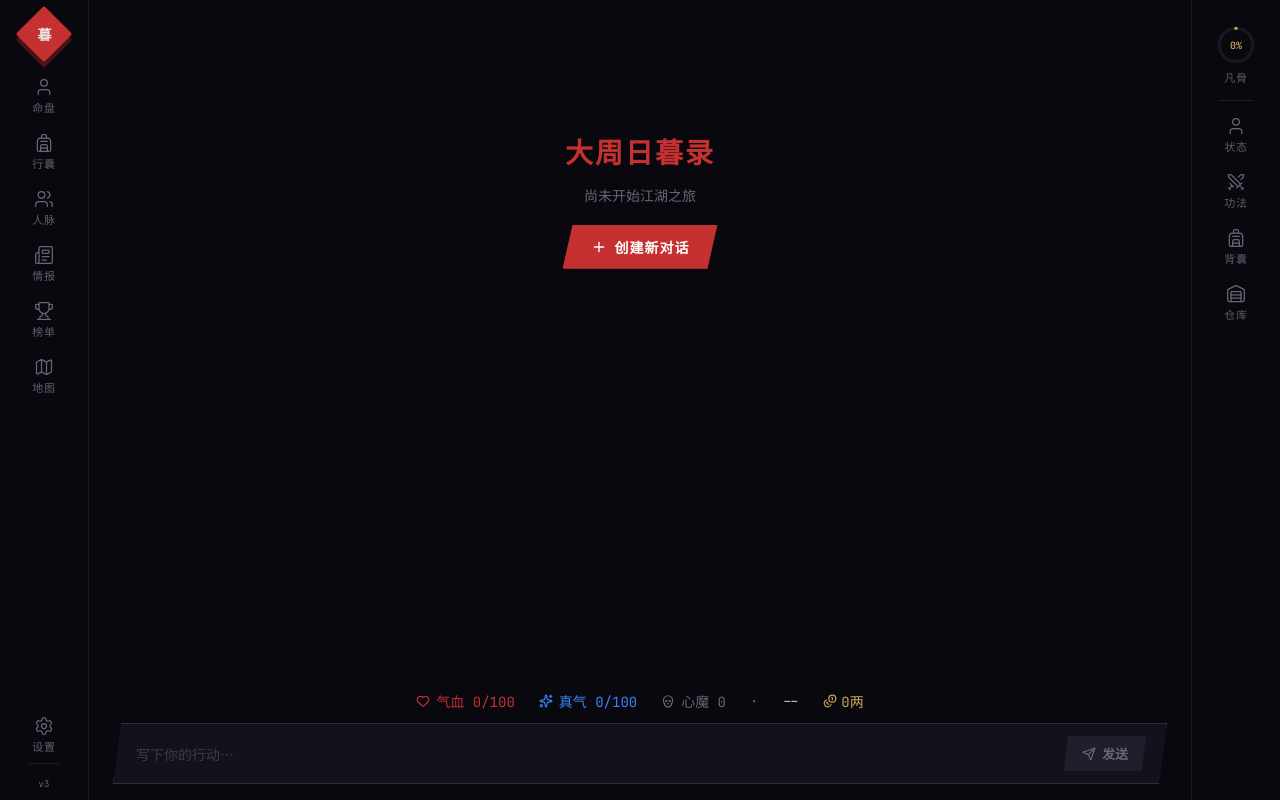
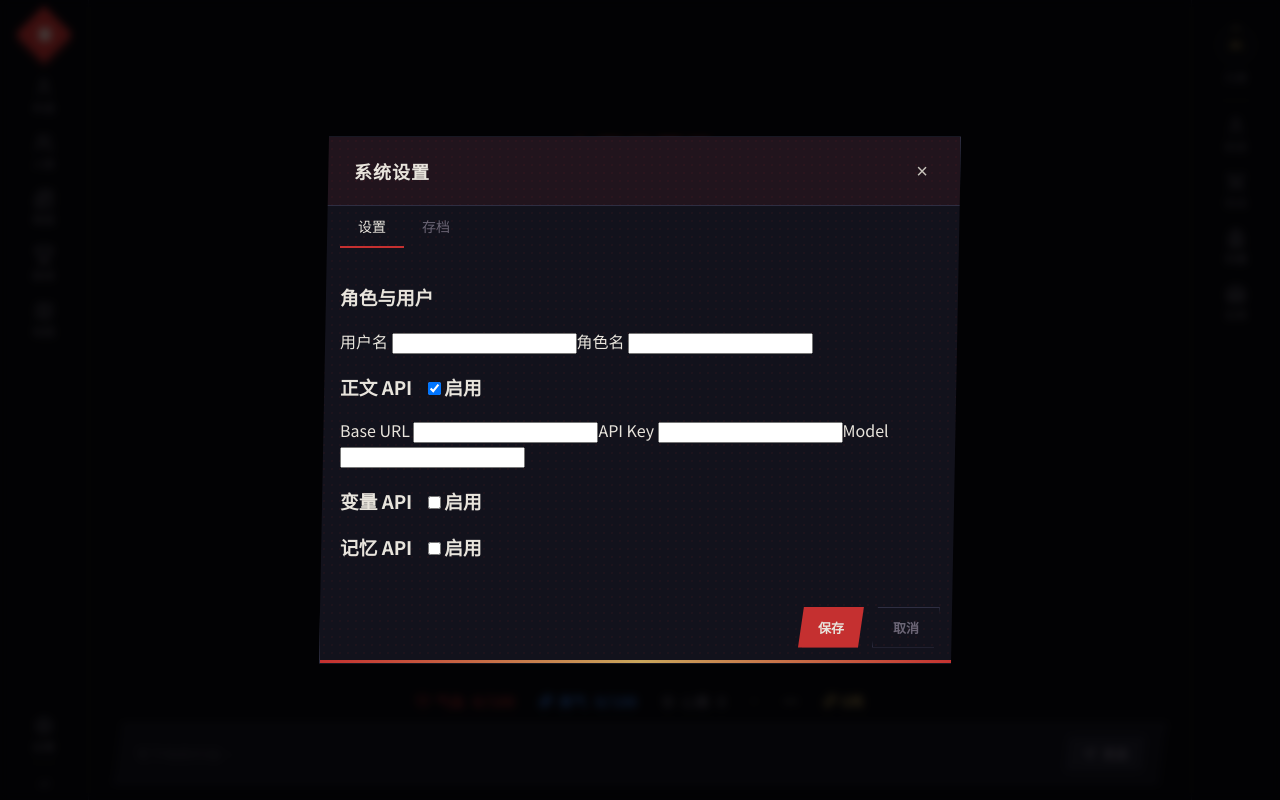
Before and after one commit to iuktsix-svg/dazhou, a React (Vite) app: page / in a window 1280 px wide. Both pictures are taken after a click on the button "设置". Built offline with nearby package versions, Linux system fonts and the light colour scheme.

Commit message:
fix: 设置模态框表单默认值+移除左侧重复行囊按钮

```diff
--- a/src/components/SideNav.tsx
+++ b/src/components/SideNav.tsx
@@ -1,8 +1,7 @@
-import { Settings, User, Backpack, Users, Newspaper, Trophy, Map } from 'lucide-react';
+import { Settings, User, Users, Newspaper, Trophy, Map } from 'lucide-react';
 
 const PANEL_BTNS = [
   { id: 'status' as const, label: '命盘', icon: User },
-  { id: 'bag' as const, label: '行囊', icon: Backpack },
   { id: 'contacts' as const, label: '人脉', icon: Users },
   { id: 'news' as const, label: '情报', icon: Newspaper },
   { id: 'leaderboard' as const, label: '榜单', icon: Trophy },
--- a/src/components/SillyTavern/SettingsModal.tsx
+++ b/src/components/SillyTavern/SettingsModal.tsx
@@ -11,9 +11,11 @@ export function SettingsModal({ onClose }: Props) {
   const [newChatName, setNewChatName] = useState('');
 
   useEffect(() => { if (settings) setForm(JSON.parse(JSON.stringify(settings))); }, [settings]);
-  if (!form) return null;
+  // Fallback form so modal always renders
+  const f = form || { id: 'app-settings', api: { primary: { enabled: true, baseUrl: '', apiKey: '', model: '' }, secondary: { enabled: false, baseUrl: '', apiKey: '', model: '' }, memory: { enabled: false, baseUrl: '', apiKey: '', model: '' } }, userName: '', characterName: '', activeLorebookIds: [], activePresetId: null, uiMode: 'game' as const, customTags: [], createdAt: 0, updatedAt: 0 };
+  if (!f) return null;
 
-  const handleSave = async () => { await updateSettings(form); onClose(); };
+  const handleSave = async () => { await updateSettings(f); onClose(); };
   const update = <K extends keyof AppSettings>(key: K, value: AppSettings[K]) => setForm(prev => prev ? { ...prev, [key]: value } : prev);
   const updateEndpoint = (which: keyof ApiConfig, patch: Partial<ApiEndpoint>) =>
     setForm(prev => prev ? { ...prev, api: { ...prev.api, [which]: { ...prev.api[which], ...patch } } } : prev);
@@ -43,12 +45,12 @@ export function SettingsModal({ onClose }: Props) {
           {tab === 'settings' && (
             <>
               <section><h3>角色与用户</h3>
-                <label>用户名 <input value={form.userName} onChange={e => update('userName', e.target.value)} /></label>
-                <label>角色名 <input value={form.characterName} onChange={e => update('characterName', e.target.value)} /></label>
+                <label>用户名 <input value={f.userName} onChange={e => update('userName', e.target.value)} /></label>
+                <label>角色名 <input value={f.characterName} onChange={e => update('characterName', e.target.value)} /></label>
               </section>
 
               {(['primary', 'secondary', 'memory'] as const).map(which => {
-                const ep = form.api[which];
+                const ep = f.api[which];
                 const labels = { primary: '正文 API', secondary: '变量 API', memory: '记忆 API' };
                 return (<section key={which}><h3>{labels[which]}<label className="checkbox-label" style={{ marginLeft: 12 }}><input type="checkbox" checked={ep?.enabled ?? false} onChange={e => updateEndpoint(which, { enabled: e.target.checked })} />启用</label></h3>
                   {ep?.enabled !== false && (<>
```
